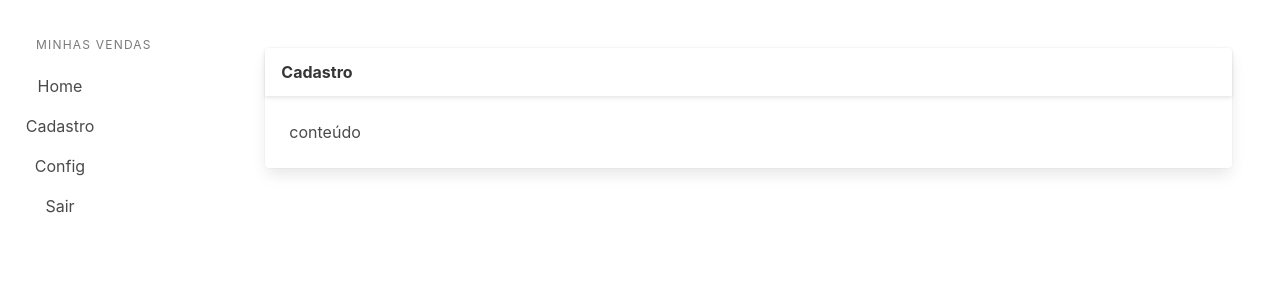
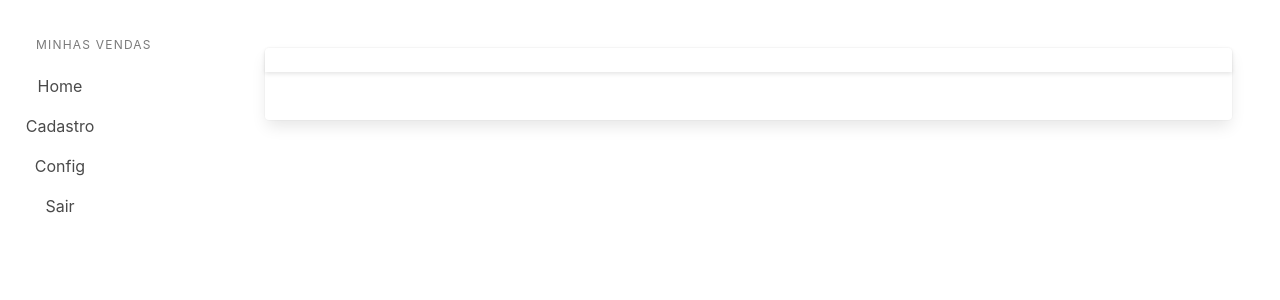
Before and after one commit to PauloDev13/udemy-venda-app, a Next.js app in the folder frontend/: page / in a window 1280 px wide. Shown: the top 300 px of the page. Built offline with nearby package versions, Linux system fonts and the light colour scheme.

Commit message:
Creating product registration page

```diff
--- a/frontend/src/components/layout/index.tsx
+++ b/frontend/src/components/layout/index.tsx
@@ -2,7 +2,11 @@ import { NextPage } from 'next';
 
 import { Menu } from '~/components/layout/menu';
 
-export const Layout: NextPage = () => {
+interface LayoutProps {
+  title?: string;
+}
+
+export const Layout: NextPage<LayoutProps> = ({ title, children }) => {
   return (
     <div className={'app'}>
       <section className={'main-content columns is-fullheight'}>
@@ -11,10 +15,10 @@ export const Layout: NextPage = () => {
           <div className="section">
             <div className="card">
               <div className="card-header">
-                <p className="card-header-title">Cadastro</p>
+                <p className="card-header-title">{title}</p>
               </div>
               <div className="card-content">
-                <div className="content">conteúdo</div>
+                <div className="content">{children}</div>
               </div>
             </div>
           </div>
--- /dev/null
+++ b/frontend/src/pages/cadastro/produto/index.tsx
@@ -0,0 +1,3 @@
+import { CadastroProduto } from '~/components/produtos/cadastro';
+
+export default CadastroProduto;
```
Also changed, not shown: frontend/src/components/produtos/cadastro/index.tsx (added, +9 -0 lines).
